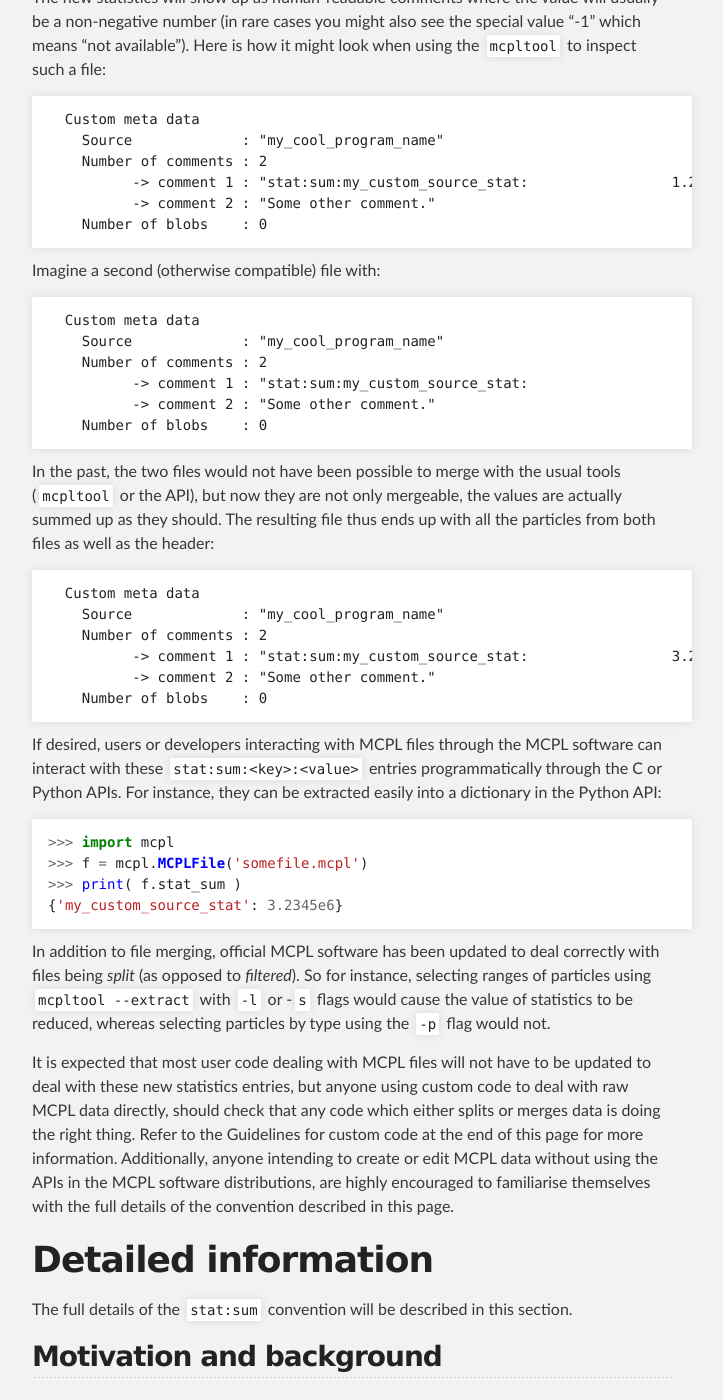
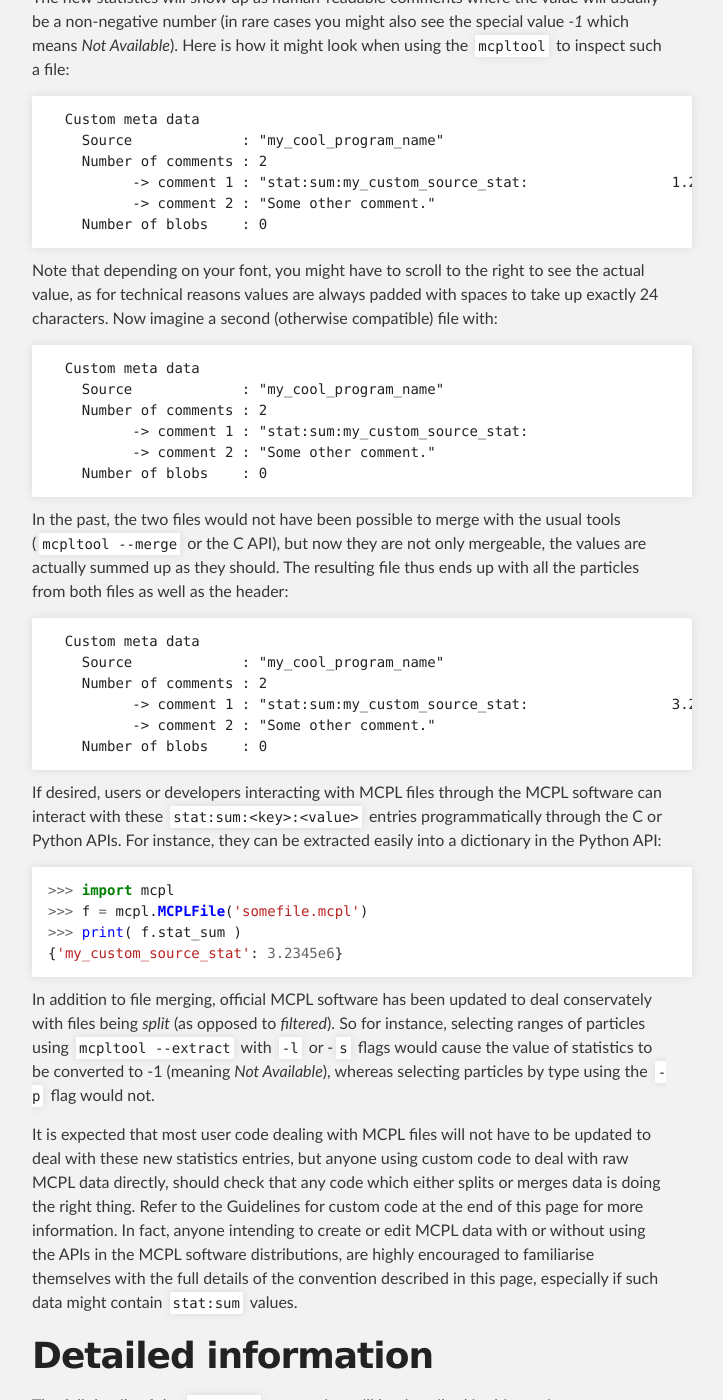
Before and after one commit to mctools/mcpl, a Jekyll site: the page built from format_statsum.md, in a window 1280 px wide and 1400 px high, scrolled down 1035 px. Shown: the whole window, without its empty margins (288-1011 px from the left). Built offline with Jekyll 4.4.1, drawn with Linux system fonts in a browser that asks for light colours; some of the changed text lies outside the part shown.

Commit message:
Work on new format and stat:sum page

````diff
--- a/format_statsum.md
+++ b/format_statsum.md
@@ -9,15 +9,15 @@ weight: 50
 
 **WARNING: This page concerns documentation for a future release of MCPL and is still being edited**
 
-The `stat:sum` convention for statistics in MCPL headers, is a convention which allows the addition of custom statistics to the headers of MCPL files, with the values being aggregated appropriately when files are for instance merged. These are encoded into textual comments of the form `stat:sum:<key>:<value>`, and the present page provides both a brief introduction to the subject, as well as more detailed description of the allowed syntax and guidelines for how to deal with them in various scenarios where MCPL files are filtered, merged, split, or otherwise edited.
+The `stat:sum` convention for statistics in MCPL headers, is a convention which allows the addition of custom statistics to the headers of MCPL files, with the values being aggregated appropriately when files are for instance merged. These values are encoded into textual comments of the form `stat:sum:<key>:<value>`, and the present page provides both a brief introduction to the subject, as well as more detailed description of the allowed syntax and guidelines for how to deal with them in various scenarios where MCPL files are filtered, merged, split, or otherwise edited.
 
 # Introduction
 
 In short, the `stat:sum` convention brings an often-requested feature to MCPL: Statistics in the header which are automatically combined when files are merged!
 
-Currently, this concerns statistics which should be accumulated via simple addition when files are merged. Examples of such statistics could for instance be "number of seed particles in simulation run", "number of seconds of beam-time simulated", or "number of proton collisions modelled".
+Support so far are statistics values which should be accumulated via simple addition, or **sum**mation, when files are merged. Examples of such statistics could for instance be *"number of seed particles in simulation run"*, *"number of seconds of beam-time simulated"*, or *"number of proton collisions modelled"*.
 
-The new statistics will show up as human-readable comments where the value will usually be a non-negative number (in rare cases you might also see the special value "-1" which means "not available"). Here is how it might look when using the `mcpltool` to inspect such a file:
+The new statistics will show up as human-readable comments where the value will usually be a non-negative number (in rare cases you might also see the special value *-1* which means *Not Available*). Here is how it might look when using the `mcpltool` to inspect such a file:
 
 ```
   Custom meta data
@@ -28,7 +28,7 @@ The new statistics will show up as human-readable comments where the value will
     Number of blobs    : 0
 ```
 
-Imagine a second (otherwise compatible) file with:
+Note that depending on your font, you might have to scroll to the right to see the actual value, as for technical reasons values are always padded with spaces to take up exactly 24 characters. Now imagine a second (otherwise compatible) file with:
 
 ```
   Custom meta data
@@ -39,7 +39,7 @@ Imagine a second (otherwise compatible) file with:
     Number of blobs    : 0
 ```
 
-In the past, the two files would not have been possible to merge with the usual tools (`mcpltool` or the API), but now they are not only mergeable, the values are actually summed up as they should. The resulting file thus ends up with all the particles from both files as well as the header:
+In the past, the two files would not have been possible to merge with the usual tools (`mcpltool --merge` or the C API), but now they are not only mergeable, the values are actually summed up as they should. The resulting file thus ends up with all the particles from both files as well as the header:
 
 ```
   Custom meta data
@@ -59,9 +59,9 @@ If desired, users or developers interacting with MCPL files through the MCPL sof
 {'my_custom_source_stat': 3.2345e6}
 ```
 
-In addition to file merging, official MCPL software has been updated to deal correctly with files being *split* (as opposed to *filtered*). So for instance, selecting ranges of particles using `mcpltool --extract` with `-l` or -`s` flags would cause the value of statistics to be reduced, whereas selecting particles by type using the `-p` flag would not.
+In addition to file merging, official MCPL software has been updated to deal conservately with files being *split* (as opposed to *filtered*). So for instance, selecting ranges of particles using `mcpltool --extract` with `-l` or -`s` flags would cause the value of statistics to be converted to -1 (meaning *Not Available*), whereas selecting particles by type using the `-p` flag would not.
 
-It is expected that most user code dealing with MCPL files will not have to be updated to deal with these new statistics entries, but anyone using custom code to deal with raw MCPL data directly, should check that any code which either splits or merges data is doing the right thing. Refer to the Guidelines for custom code at the end of this page for more information. Additionally, anyone intending to create or edit MCPL data without using the APIs in the MCPL software distributions, are highly encouraged to familiarise themselves with the full details of the convention described in this page.
+It is expected that most user code dealing with MCPL files will not have to be updated to deal with these new statistics entries, but anyone using custom code to deal with raw MCPL data directly, should check that any code which either splits or merges data is doing the right thing. Refer to the Guidelines for custom code at the end of this page for more information. In fact, anyone intending to create or edit MCPL data with or without using the APIs in the MCPL software distributions, are highly encouraged to familiarise themselves with the full details of the convention described in this page, especially if such data might contain `stat:sum` values.
 
 # Detailed information
 
````
Also changed, not shown: format.md (+3 -3 lines).
